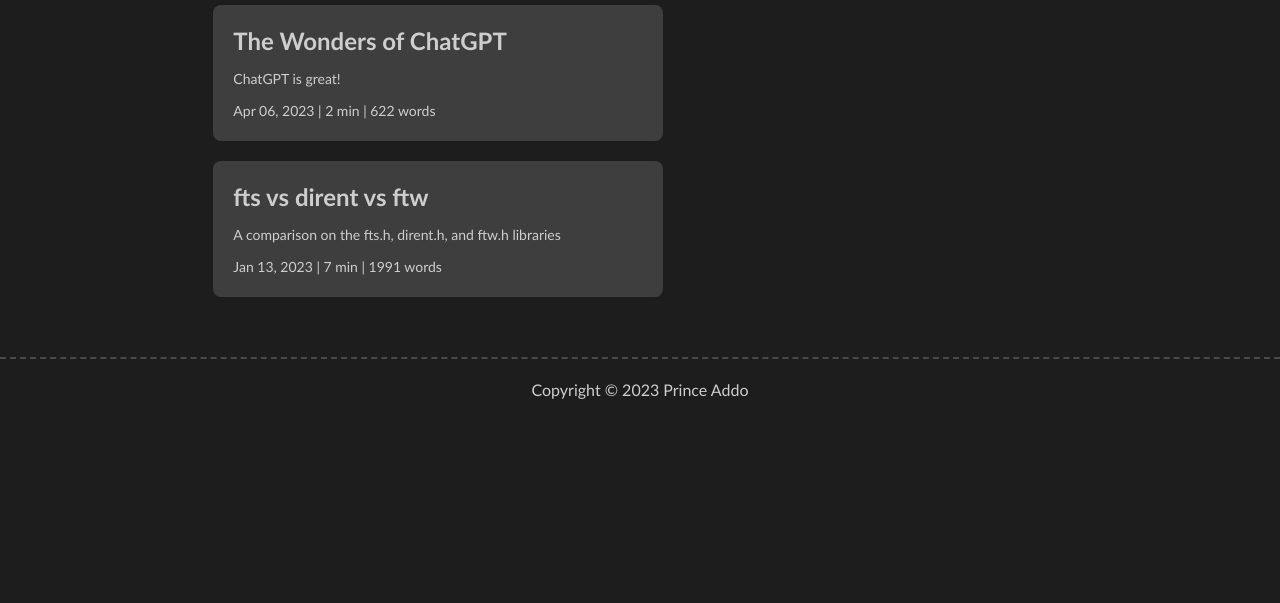
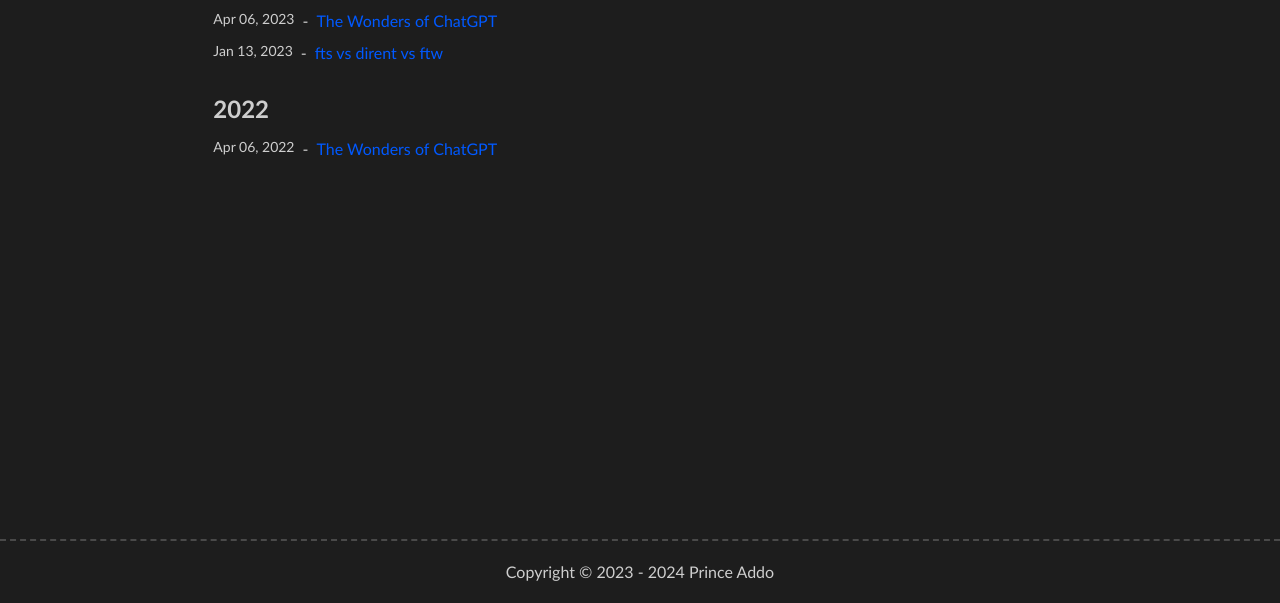
Before and after one commit to prince-ao/portfolio, an Astro site: page /blog in a window 1280 px wide. Shown: the part 197-800 px from the top of the page. Built offline with nearby package versions, Linux system fonts and the light colour scheme; Astro itself is replaced by a stand-in of ours; some packages are replaced by stand-ins of ours.

Commit message:
blog update

```diff
--- a/src/components/BlogPostBanner.astro
+++ b/src/components/BlogPostBanner.astro
@@ -20,10 +20,8 @@
 }
 ---
 
-<div class="rounded-lg text-textcolor bg-postbannercolor w-fit p-5 hover:cursor-pointer my-5  min-w-[450px] max-w-[450px]">
-    <a href=`/blog/${blogPostBanner.title.toLowerCase().split(" ").join("-")}` class="flex flex-col gap-3">
-        <h1 class="text-2xl"><b>{blogPostBanner.title}</b></h1>
-        <p class="text-sm">{blogPostBanner.description}</p>
-        <p class="text-sm">{processDate(blogPostBanner.created.toDateString())} | {blogPostBanner.timeToRead} min | {blogPostBanner.words} words</p>
-    </a>
+<div class="text-textcolor w-fit my-2 min-w-[450px] max-w-[450px] flex">
+    <p class="text-sm">{processDate(blogPostBanner.created.toDateString())}</p>
+    <span class=" mx-2">-</span>
+    <a href=`/blog/${blogPostBanner.title.toLowerCase().split(" ").join("-")}` class="flex flex-col gap-3 text-linkcolor hover:text-secondarycolor"> {blogPostBanner.title} </a>
 </div>
--- a/src/components/Footer.astro
+++ b/src/components/Footer.astro
@@ -1,6 +1,6 @@
 ---
 ---
 
-<footer class="w-[100vw] flex text-center justify-center items-center text-textcolor border-dashed border-t-2 border-dashcolor mt-10 h-16">
-    Copyright © 2023 Prince Addo<br>
+<footer class="w-[100vw] flex text-center justify-center items-center text-textcolor border-dashed border-t-2 border-dashcolor h-16">
+    Copyright © 2023 - 2024 Prince Addo<br>
 </footer>
--- a/src/pages/blog/index.astro
+++ b/src/pages/blog/index.astro
@@ -11,7 +11,8 @@
     words: number;
 }
 
-let where = "All";
+let where = "All Posts";
+let previous_post: undefined | BlogPostBannerI = undefined;
 
 const posts: BlogPostBannerI[] = (await Astro.glob("../../posts/*.(md|mdx)")).sort((a , b) => {
     const aDate = new Date(a.frontmatter.created);
@@ -32,10 +33,21 @@
 ---
 
 <BaseLayout title="Prince Addo blog" path="blog">
-    <MiddleLayout>
+    <MiddleLayout padding={false}>
+        <div class="min-h-page pt-8">
         <h1 class="text-3xl w-fit border-b-2 border-dashcolor border-dashed text-textcolor">{where}</h1>
-        {posts.map((blogPostBanner) => (
-            <BlogPostBanner {blogPostBanner}/>
-        ))}
+        {posts.map((blogPostBanner, i) => {
+            let post = false;
+            if(i == 0 || (previous_post !== undefined && previous_post.created.getFullYear() !== blogPostBanner.created.getFullYear())) post = true;
+            previous_post = blogPostBanner;
+            return(
+                <h1>
+                    {post && <h1 class="font-bold text-2xl mb-3 mt-7">{blogPostBanner.created.getFullYear()}</h1>}
+                    <BlogPostBanner {blogPostBanner}/>
+                </h1>
+            )
+        })
+        }
+        </div>
     </MiddleLayout>
 </BaseLayout>
--- a/src/pages/index.astro
+++ b/src/pages/index.astro
@@ -104,10 +104,11 @@
 		<SectionTitle>Socials</SectionTitle>
 		<p class="text-textcolor mt-5"><b>Email</b>: {email}</p>
 		<p class="text-textcolor mt-5"><b>Github</b>: <Link href="https://github.com/prince-ao">{github}</Likn></p>
-		<div class="border-t-2 border-dashed border-gray-400 flex gap-4 pt-2 mt-8 justify-center">
+		<div class="flex gap-4 pt-6 mt-10 justify-center">
 			<img src="/buttons/get.gif">
 			<img src="/buttons/263gggk.gif">
 			<img src="/buttons/quake_ctf_now30.gif">
 		</div>
+		<div class="mb-16"></div>
 	</MiddleLayout>
 </BaseLayout>
--- /dev/null
+++ b/src/posts/test.md
@@ -0,0 +1,19 @@
+---
+title: "The Wonders of ChatGPT"
+layout: "@layouts/BlogPostLayout.astro"
+author: "Prince Addo"
+created: "2022-04-06T17:41:44-04:00"
+updated: "2022-09-02T18:40:54+00:00"
+description: "ChatGPT is great!"
+tags: ["blog"]
+---
+
+I haven't written a single line of code in months because for the past couple of months I've been drowning in a sea of exams, papers, labs, books, podcasts, etc. but this spring break has allowed me to step back from all of that and start doing what I love.
+
+I remember coding pre-ChatGPT with fond but very painful memories, like a released victim with Stockholm Syndrome. It took hours to scour the internet for _any_ solution. The problem was obviously that I didn't understand the problem, but when it is 10:43 PM and you've been trying to understand the problem for the past ~6 hours, the last thing you want is more understanding. What you want in those moments are the solution. Its kind of like Horst Rittel and Melvin Webber's definition of a wicked problem: a problem that can be defined only after you solve it, or solve a part of it.
+
+I've just finished setting up a proxy server / regular server for the domain http://princeaddo.com using nginx; http://princeaddo.com/ is a proxy server and http://princeaddo.com/blog/ serves Hugo generated files. I don't fully understand what I did, but it works. And its thanks to ChatGPT. In a world where ChatGPT didn't exist I would have to gain expert knowledge of Hugo and Nginx before I could start setting up the server, which would've taken at least 10 hours, but using ChatGPT it took around 5 hours. The bulk of the problem was debugging the incorrect solution that it gave me, at times I would ask it if it was sure that the response it generated was correct and it would surprisingly fix it. But ChatGPT would generate nuggets of truth, and piece by piece I built on top of them to solve the problem. The journey was analogous to a blind person making down an ally that they've never been through. ChatGPT creates a new paradigm in development, a paradigm of abundance instead of scarcity. I smile more when I code now because in the back of my mind I know that if I ever get stuck on a really hard problem, I can just ask ChatGPT. This allows me to actually spend hours learning a tool that I need because I know that my time will not be wasted, I can always refer back to ChatGPT.
+
+Its hard to think of any negative to using ChatGPT in this particular instance. Sure I didn't get to learn Hugo, but I didn't want to learn it anyways, I just wanted to use it to generate this blog(although I do wish I learned Nginx). A lot of life is just doing stuff so you can actually do what you want. Studying so you can pass your test, doing well in your undergraduate so you can get the dream job, working out so you can get the dream body. Maybe there's value to doing the boring/hard stuff, and I can see how that could be/is the case, but there must be a case where the boring/hard stuff is just boring and hard that skipping it with a tool would be morally ok, and I think Hugo is one of the cases.
+
+Overall I think ChatGPT should be used with balance so you can learn and at the same time get work done. If you have expert level experience in a certain topic, you can use ChatGPT's insights more effectively and figure out when its hallucinating. Maybe a good heuristic for the question "when should you use ChatGPT?"(or even AI in general) is whenever you know the subject well enough that you wouldn't need ChatGPT or when the subject is so irrelevant that you will be willing to not learn it and deal with the repercussions of ignorance.
--- a/tailwind.config.cjs
+++ b/tailwind.config.cjs
@@ -14,7 +14,11 @@
             postbannercolor: "rgb(var(--post-banner-color))",
             ...colors,
         },
-        extend: {},
+        extend: {
+            minHeight: {
+                page: "calc(100vh - 64px - 64px)",
+            },
+        },
     },
     plugins: [require("@tailwindcss/typography")],
 };
```
